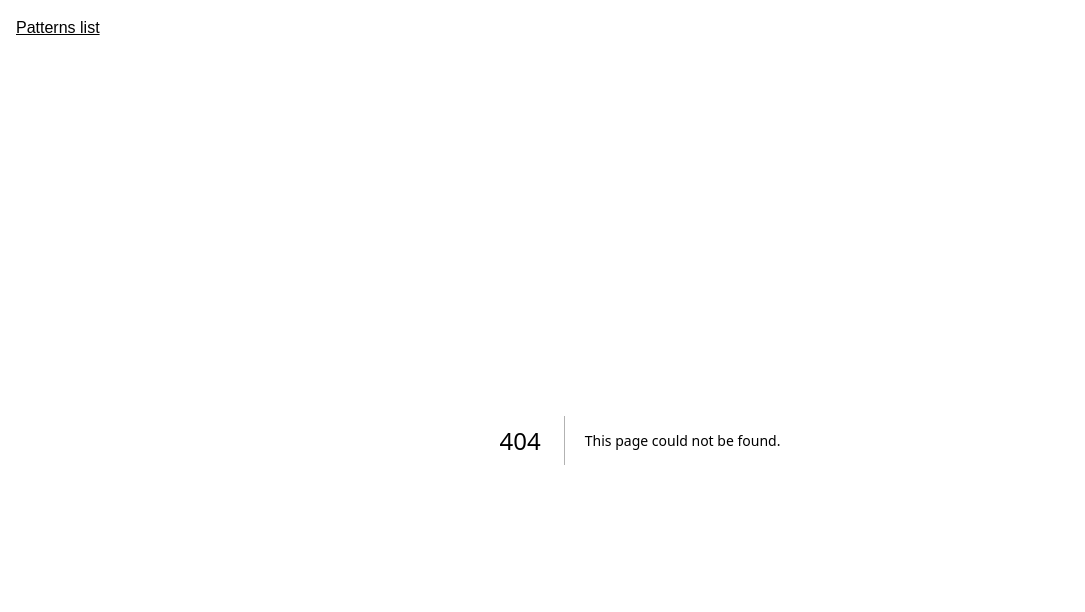
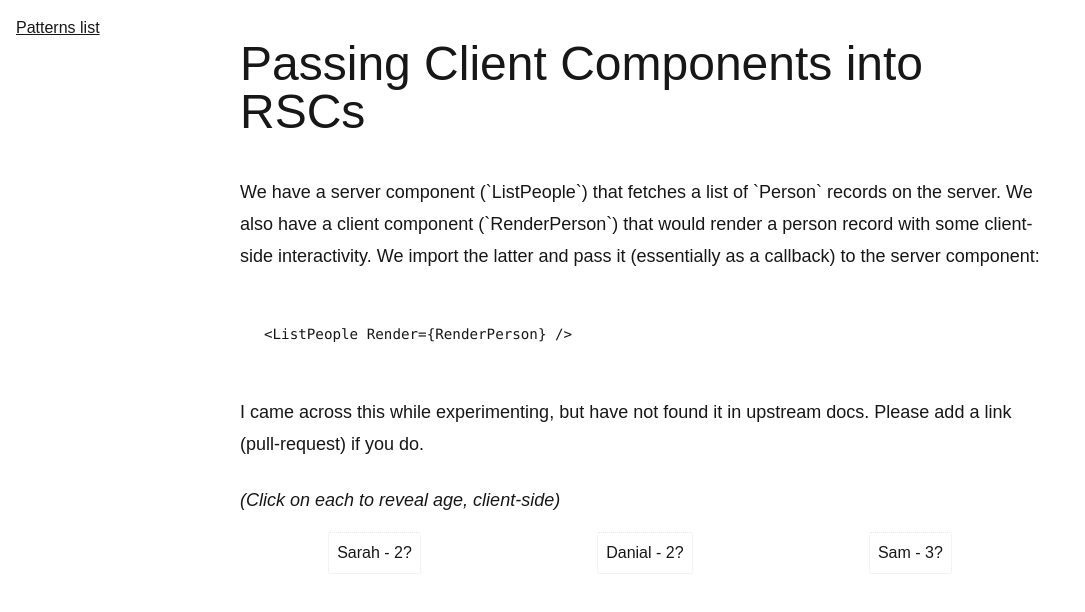
Before and after one commit to etabits/nextjs-rsc-patterns, a Next.js app: page /patterns/import in a window 1280 px wide. Before the commit this address had no page. Shown: the top 612 px of the page, without its empty margins (0-1085 px from the left). Built offline with nearby package versions, Linux system fonts and the light colour scheme.

Commit message:
pattern #2: Client components imported and passed via props

```diff
--- a/src/app/page.tsx
+++ b/src/app/page.tsx
@@ -16,6 +16,7 @@ export default function Home() {
 
 const patterns: Record<string, string> = {
   rendered: "Pass rendered server component to a client component via a prop",
+  import: "Pass imported client component reference to RSC via a prop",
 };
 
 const PatternsList: React.FC = () => {
--- /dev/null
+++ b/src/app/patterns/import/ListPeople.tsx
@@ -0,0 +1,27 @@
+export type Person = {
+  name: string;
+  age: number;
+};
+
+type ListPeopleProps = {
+  Render: React.FC<Person>;
+};
+
+const getPeople = async (): Promise<Person[]> => [
+  { name: "Sarah", age: 23 },
+  { name: "Danial", age: 29 },
+  { name: "Sam", age: 31 },
+];
+
+const ListPeople: React.FC<ListPeopleProps> = async ({ Render }) => {
+  const people = await getPeople();
+  return (
+    <ul className="flex justify-around">
+      {people.map((p, i) => (
+        <Render key={i} {...p} />
+      ))}
+    </ul>
+  );
+};
+
+export default ListPeople;
--- /dev/null
+++ b/src/app/patterns/import/RenderPerson.tsx
@@ -0,0 +1,21 @@
+"use client";
+
+import { useState } from "react";
+import type { Person } from "./ListPeople";
+
+const RenderPerson: React.FC<Person> = ({ name, age }) => {
+  const [ageRevealed, setAgeRevealed] = useState(false);
+
+  return (
+    <div
+      onClick={() => setAgeRevealed((r) => !r)}
+      className={`cursor-pointer border rounded-sm inline p-2 m-4 ${
+        ageRevealed ? "border-solid" : "border-dotted"
+      }`}
+    >
+      {name} - {ageRevealed ? age : age.toString().substring(0, 1) + "?"}
+    </div>
+  );
+};
+
+export default RenderPerson;
--- /dev/null
+++ b/src/app/patterns/import/page.tsx
@@ -0,0 +1,32 @@
+import RenderPerson from "./RenderPerson";
+import ListPeople from "./ListPeople";
+
+const ImportPagePattern: React.FC = () => {
+  return (
+    <div>
+      <div className="prose-lg dark:prose-invert">
+        <h1>Passing Client Components into RSCs</h1>
+        <p>
+          We have a server component (`ListPeople`) that fetches a list of
+          `Person` records on the server. We also have a client component
+          (`RenderPerson`) that would render a person record with some
+          client-side interactivity. We import the latter and pass it
+          (essentially as a callback) to the server component:
+        </p>
+        <pre>
+          <code>{"<ListPeople Render={RenderPerson} />"}</code>
+        </pre>
+        <p>
+          I came across this while experimenting, but have not found it in
+          upstream docs. Please add a link (pull-request) if you do.
+        </p>
+        <p>
+          <em>(Click on each to reveal age, client-side)</em>
+        </p>
+      </div>
+      <ListPeople Render={RenderPerson} />
+    </div>
+  );
+};
+
+export default ImportPagePattern;
```
